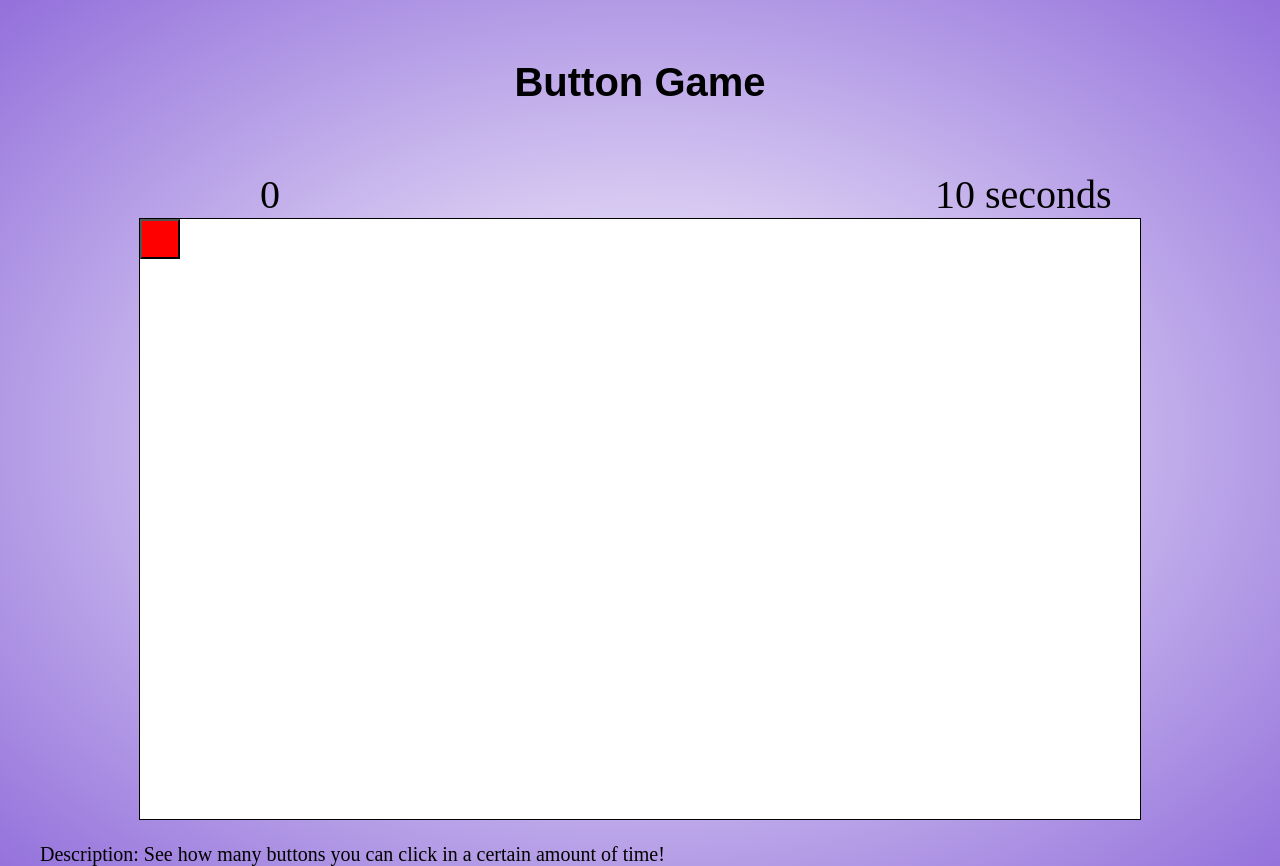
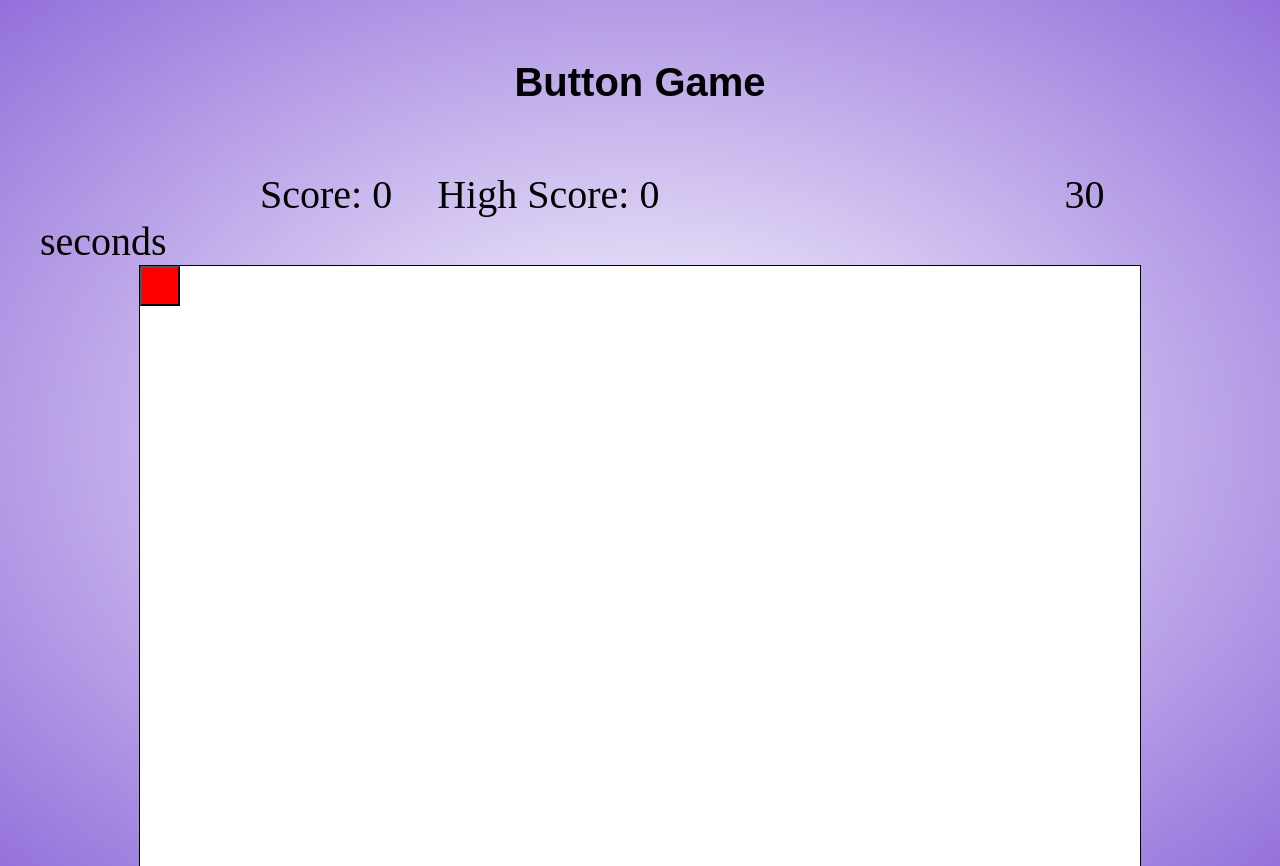
Before and after one commit to pdsatter/gameWebsiteV1, a Flask app: page /buttongame in a window 1280 px wide. Shown: the top 866 px of the page. Run offline with Flask 2, Linux system fonts and the light colour scheme.

Commit message:
added highscore, timer, and formatting

```diff
--- a/static/css/main.css
+++ b/static/css/main.css
@@ -36,7 +36,14 @@ body{
 #timer{
     height: 40px;
     width: 60px;
-    margin-left: 650px;
+    margin-left: 400px;
     margin-top: 0px;
     font-size: 40px;
 }
+#highScore{
+    height: 40px;
+    width: 60px;
+    margin-left: 40px;
+    margin-top: 0px;
+    font-size: 40px;
+}
--- a/templates/buttongame.html
+++ b/templates/buttongame.html
@@ -8,17 +8,18 @@
     <h1><center>Button Game</center></h1>
     <br>
     <br>
-
-
-    <label id="scoreLabel">0</label>
     <script>
+        var highScore = 0;
         var score = 0;
         var xpos = 500;
         var ypos = 300;
+        var count = 0;
         document.getElementById("scoreLabel").innerHTML = score;
     </script>
 
-    <label id="timer">10 seconds</label>
+    <label id="scoreLabel">Score: 0</label>
+    <label id="highScore">High Score: 0</label>
+    <label id="timer">30 seconds</label>
     <div id="buttonGame">
         <button id="buttonMain"></button>
 
@@ -43,14 +44,32 @@
     function getScore(){
         return score;
     }
+    function timer(){
+        var sec = 30;
+        var timer = setInterval(function(){
+        document.getElementById('timer').innerHTML=sec + ' seconds';
+        sec--;
+        if (sec < 0) {
+            clearInterval(timer);
+            if (score > highScore){
+                highScore = score;
+                document.getElementById('highScore').innerHTML ='High Score:' + highScore.toString();
+            }
+            score = 0;
+            count = 0;
+
+        }
+    }, 1000);
+}
     function moveBtn(){
         xpos = getxpos();
         ypos = getypos();
         buttonMainID.style.marginLeft = xpos;
         buttonMainID.style.marginTop = ypos;
         score += 1;
-        document.getElementById("scoreLabel").innerHTML = getScore()
+        document.getElementById("scoreLabel").innerHTML = 'Score: ' + getScore()
         console.log(xpos,ypos);
+        if (count == 0){timer(); count++;}
     }
     </script>
 
```
Also changed, not shown: drawButton.js (deleted, +0 -29 lines).
